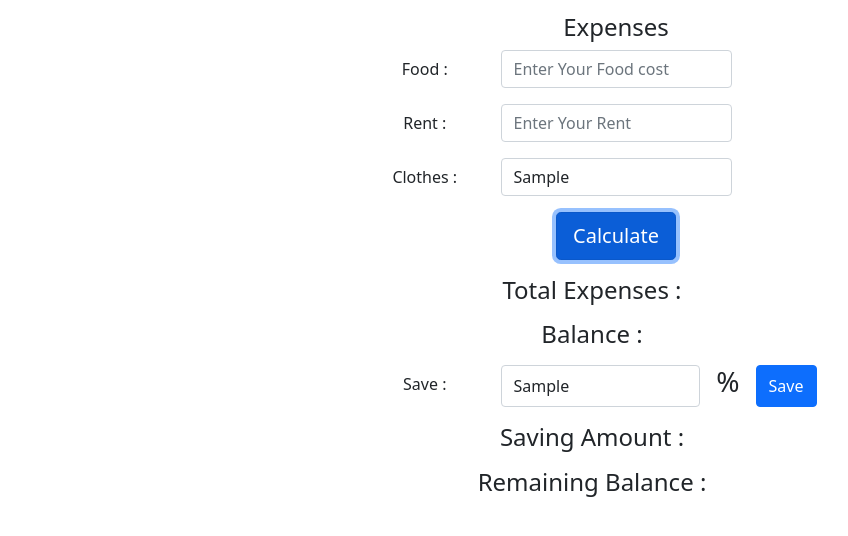
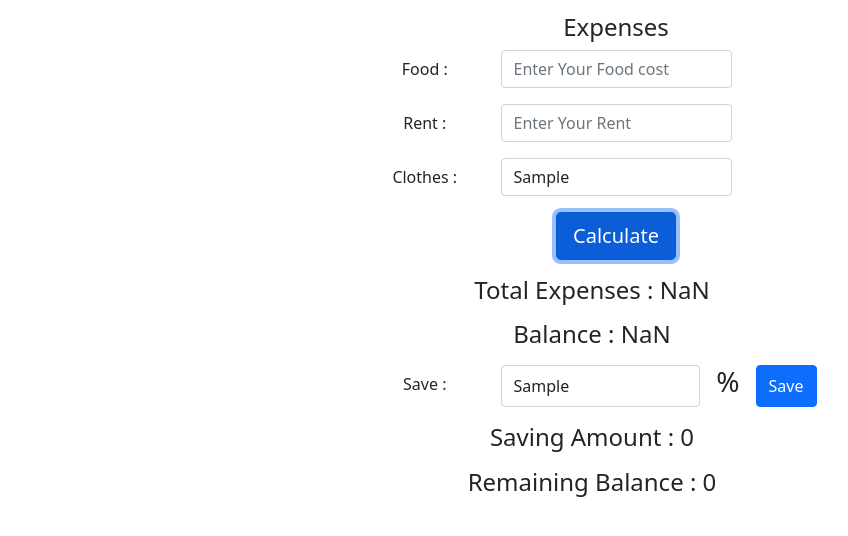
Before and after one commit to sazidahmednassir/monthly-expense-calculation, a plain HTML site: page index.html in a window 1280 px wide. Both pictures are taken after typing "Sample", "Sample" into the empty fields and a click on the button "Calculate". Shown: the part 196-732 px from the top of the page, without its empty margins (309-1157 px from the left). Drawn offline with nearby package versions, Linux system fonts and the light colour scheme.

Commit message:
sixth  commit

```diff
--- a/css/style.css
+++ b/css/style.css
@@ -14,3 +14,8 @@ html {
   padding: 30px;
   text-align: center;
 }
+
+.invalid-feedback {
+  display: hidden;
+  color: #ff0000;
+}
--- a/index.html
+++ b/index.html
@@ -90,7 +90,7 @@
                                                     Enter Your Savings
                                                   </div>
                                                 <p class="h3">%</p>
-                                                <button id="save" type="button" class="btn btn-primary ">Save</button>
+                                                <button id="savings" type="button" class="btn btn-primary ">Save</button>
                                             </div>
 
                                           </div>
--- a/js/app.js
+++ b/js/app.js
@@ -0,0 +1,55 @@
+//all span tag
+let expense = document.getElementById('total-expense');
+let balance= document.getElementById('balance');
+let savingAmount= document.getElementById('saving-amount');
+let remainingBalance= document.getElementById('remaining-balance');
+
+//span tag value
+expense.innerText=0;
+balance.innerText=0;
+savingAmount.innerText=0;
+remainingBalance.innerText=0;
+
+//buttons
+const calculate = document.getElementById('calculate');
+const save=document.getElementById('savings');
+
+
+
+//calculation event
+calculate.addEventListener('click', function(){
+    let total=0;
+    let expense=0;
+    const income= document.getElementById('income').value;
+    const food= document.getElementById('food').value;
+    const rent= document.getElementById('rent').value;
+    const clothes=document.getElementById('clothes').value;
+
+    expense= parseInt(food) + parseInt(rent) + parseInt(clothes);
+
+    document.getElementById('total-expense').innerText=expense;
+
+    total = income -expense;
+
+    document.getElementById('balance').innerText=total;
+
+
+
+
+})
+
+
+
+//saving event
+save.addEventListener('click', function(){
+    let percantage=0;
+    const income= document.getElementById('income').value;
+    const save=document.getElementById('save').value;
+
+    percantage= (save * income) / 100;
+
+    document.getElementById('saving-amount').innerText=percantage;
+
+
+
+})
```
